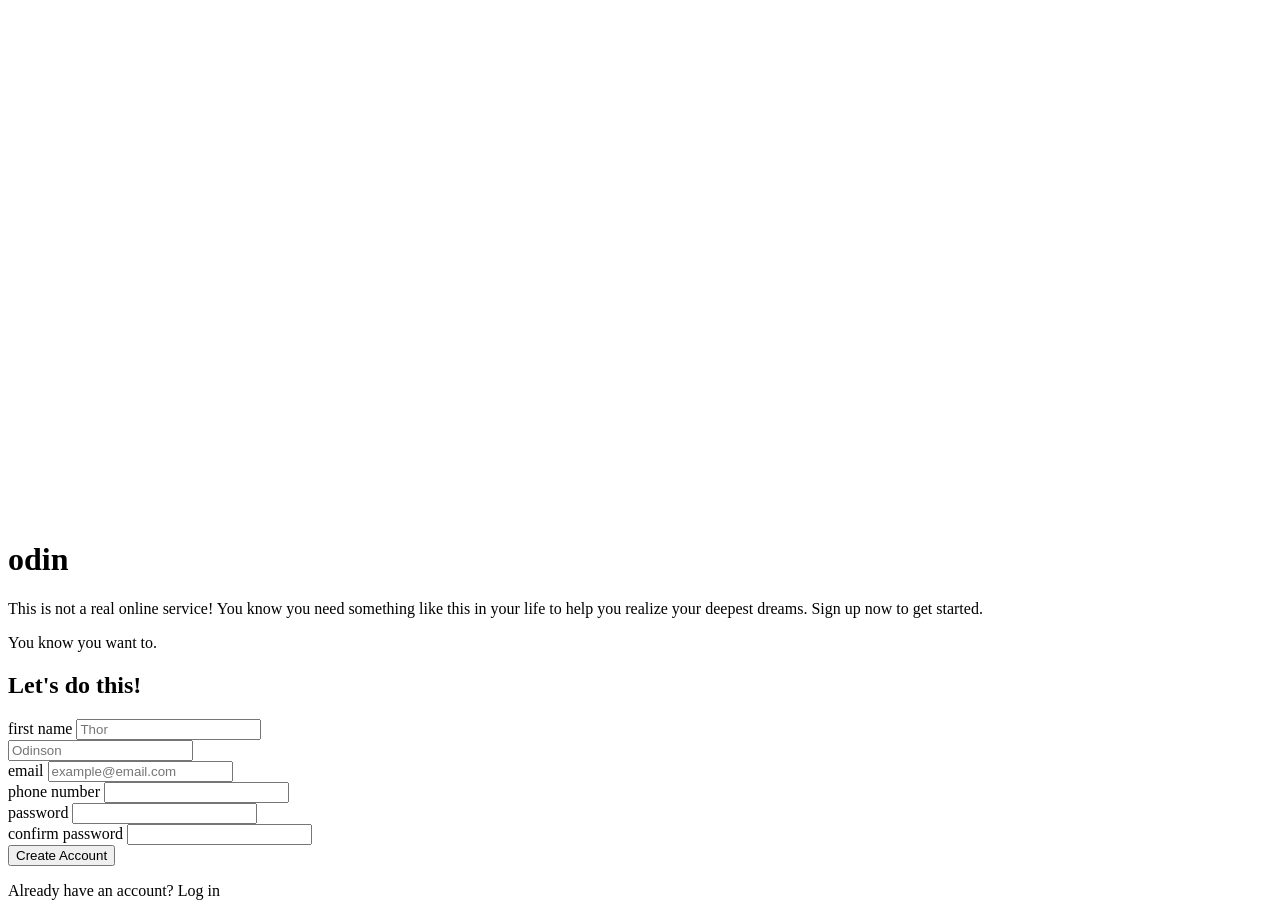
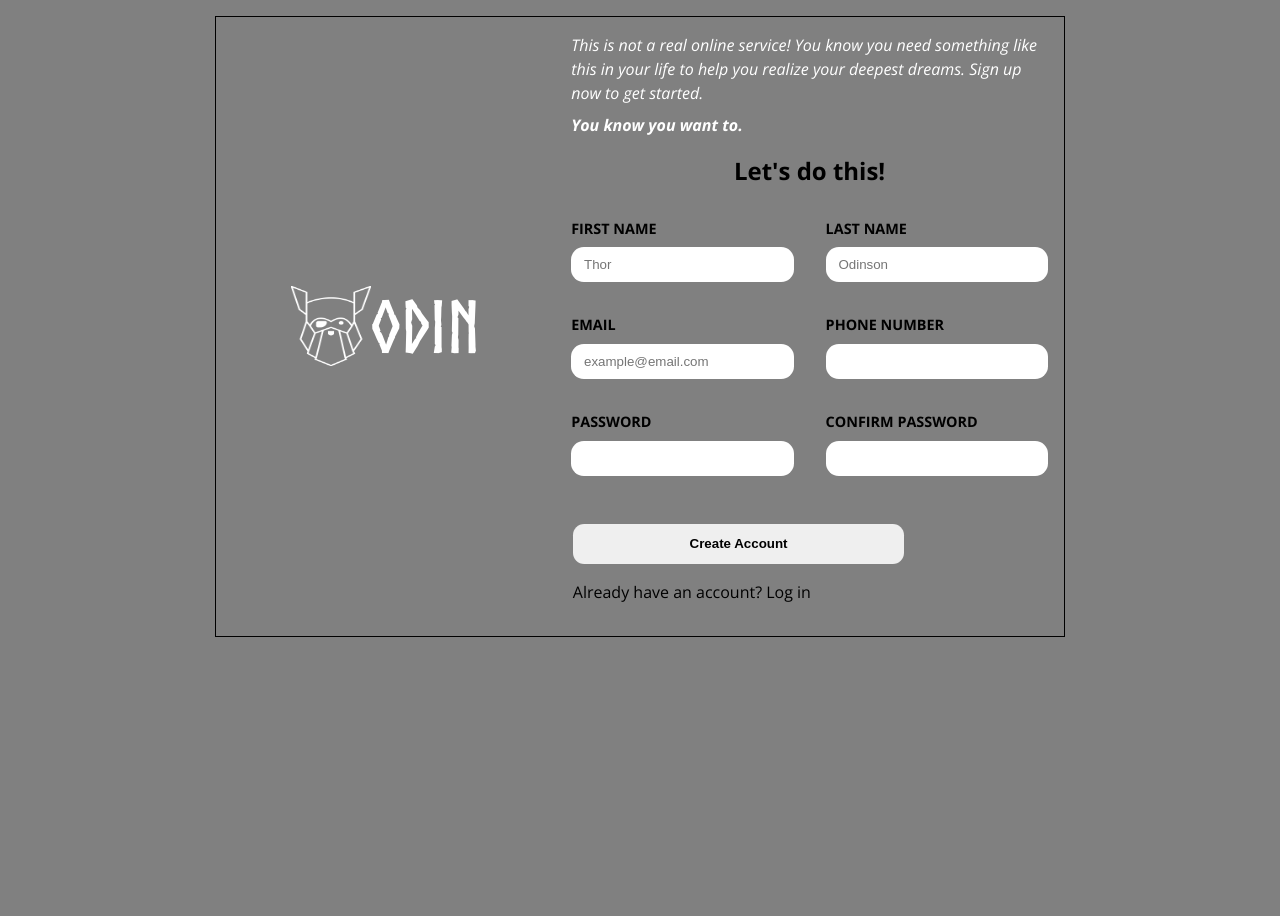
Before and after one commit to rjsudhin/top-sign-up-form, a plain HTML site: page index.html in a window 1280 px wide. After the commit the page ends 816 px from the top, so only its background shows below. Drawn offline with nearby package versions, Linux system fonts and the light colour scheme.

Commit message:
aligned all contents with css

```diff
--- a/css/styles.css
+++ b/css/styles.css
@@ -0,0 +1,171 @@
+/* Open Sans font family */
+@import url('https://fonts.googleapis.com/css2?family=Open+Sans:ital,wght@0,300..800;1,300..800&display=swap');
+
+@font-face {
+  font-family: 'OdinLogoFont';
+  src: url('../font/Norse-Bold.otf');
+}
+
+* {
+  margin: 0;
+  padding: 0;
+  box-sizing: border-box;
+}
+
+html {
+  font-family: 'Open Sans', sans-serif;
+  font-size: 1rem;
+  line-height: 1.5;
+}
+
+body {
+  width: 100%;
+  min-height: 100vh;
+  background-color: grey;
+}
+
+main {
+  max-width: 850px;
+  border: 1px solid black;
+  margin: 1rem auto;
+}
+
+main, #sign-up {
+  width: 100%;
+  height: 100%
+}
+
+input, button {
+  border: none;
+  outline: none;
+}
+
+#sign-up {
+  display: flex;
+  flex-direction: column;
+}
+
+
+
+#sign-up > #aside {
+  display: flex;
+  padding: 1rem;
+  align-items: center;
+  justify-content: center;
+}
+
+#sign-up > #aside  #logo {
+  width: 80px;
+  height: 80px;
+}
+
+#sign-up > #aside > #logo-text {
+  color: white;
+  font-weight: bold;
+  font-size: 4.5rem;
+  font-family: odinLogoFont;
+}
+
+
+#sign-up #sign-up-form .header-content{
+  padding: 1rem;
+  font-size: 1rem;
+  color: #fff;
+  font-style: italic;
+  .quote-sign-in {
+    margin-top: .5rem;
+    font-weight: bold;
+  }
+}
+
+#sign-up h2 {
+  text-align: center;
+  margin-bottom: .8rem;
+}
+
+#sign-up .input-container {
+  display: flex;
+  flex-direction: column;
+  align-items: center;
+  div {
+    padding: 1rem;
+    width: 100%;
+    max-width: 400px;
+    display: flex;
+    flex-direction: column;
+    flex: 1 1 0;
+    gap: .5rem;
+    label {
+     font-size: 1rem;
+     text-transform: uppercase;
+     font-weight: bold;
+    }
+
+    input {
+      width: 100%;
+      height: 45px;
+      padding: .8rem;
+      border-radius: .8rem;
+    }
+  }
+}
+
+/* submit container */
+#sign-up .submit-container {
+  margin: 1rem auto;
+  max-width: 400px;
+  display: flex;
+  flex-direction: column;
+  padding: 1rem 1.1rem;
+  text-align: center;
+  font-size: 1rem;
+  button {
+    width: 100%;
+    border-radius: .7rem;
+    height: 40px;
+    font-weight: bold;
+    size: 1rem;
+    margin-bottom: 1rem;
+  }
+
+}
+
+
+/* Desktop layout */
+@media only screen and (min-width: 800px) {
+
+  main #sign-up {
+    display: grid;
+    grid-template-columns: 2fr 3fr;
+  }
+
+  #sign-up .input-container {
+    flex-direction: row;
+    flex-wrap: wrap;
+    align-items: center;
+    justify-content: center;
+  }
+
+  #sign-up .input-container > div {
+    width: unset;
+    display: flex;
+    flex-direction: column;
+    label {
+      font-size: .9rem;
+    }
+
+    input {
+      min-width: 200px;
+      height: 35px;
+    }
+  }
+
+  #sign-up .submit-container {
+    max-width: unset;
+    text-align: left;
+    button {
+      width: 70%;
+    }
+
+  }
+}
--- a/index.html
+++ b/index.html
@@ -11,7 +11,7 @@
   <main>
     <div id="sign-up">
       <div id="aside">
-        <img src="./icon/odin-lined.png" alt="odin white logo">
+        <img id="logo" src="./icon/odin-lined.png" alt="odin white logo">
         <h1 id="logo-text">odin</h1>
       </div>
       <form action="#" id="sign-up-form">
@@ -24,8 +24,8 @@
           <p class="quote-sign-in">You know you want to.</p>
         </div>
 
+        <h2>Let's do this!</h2>
         <div class="input-container">
-          <h2>Let's do this!</h2>
 
           <div class="form-first-name">
             <label for="first-name">first name</label>
@@ -38,14 +38,13 @@
           </div>
 
           <div class="form-last-name">
-            <label for="first-name">
+            <label for="first-name">last name</label>
             <input type="text"
               id="last-name"
               placeholder="Odinson"
               maxlength="100"
               required
               name="last-name">
-            </label>
           </div>
 
           <div class="form-email">
@@ -59,12 +58,11 @@
           </div>
 
           <div class="form-phone-number">
-            <labe for="phone-number">phone number</labe>
+            <label for="phone-number">phone number</label>
             <input type="tel"
               id="phone-number"
-              required
-              min="5"
-              name="user-phone-number">
+              min="8"
+              required>
           </div>
 
           <div class="form-pwd">
```
Lines whose indentation alone changed are shown as unchanged.
